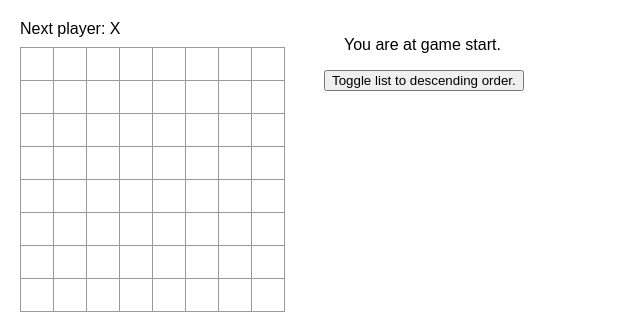
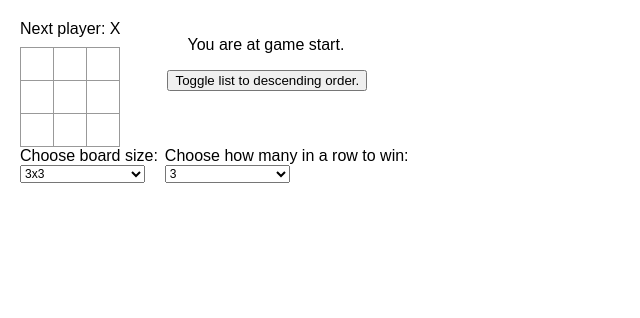
Before and after one commit to aidan-le-beard/React-Checkers, a React (Create React App) app in the folder my-app/: page / in a window 1280 px wide. Shown: the top 318 px of the page, without its empty margins (0-640 px from the left). Built offline with nearby package versions, Linux system fonts and the light colour scheme.

Commit message:
implement drop-down/select menu to change board size and how many Xs/Os in a row required to win

```diff
--- a/my-app/src/App.js
+++ b/my-app/src/App.js
@@ -1,7 +1,7 @@
 /// Ideas
 /// 1) DONE make winning calculation not hardcoded to adjust board size (3x3, 4x4, 8x8...)
 /// 2) DONE and adjust how many in a row to win (3, 4, 5) to not be hardcoded
-/// 3) add toggles (drop down list?) to adjust board size / how many in a row to win
+/// 3) DONE add toggles (drop down list?) to adjust board size / how many in a row to win
 /// 4) add co caro blocked rule?
 /// 5) DONE Display the location for each move in the format (row, col) in the move history list.
 /// 6) DONE When someone wins, highlight the X squares that caused the win
@@ -16,11 +16,11 @@ function Square({ value, onSquareClick, winningColor }) {
   return <button className="square" style={{ backgroundColor: winningColor }} onClick={onSquareClick}>{value}</button>
 }
 
-function Board({ xIsNext, squares, onPlay, rowColLength }) {
+function Board({ xIsNext, squares, onPlay, rowColLength, requiredToWin }) {
 
   function handleClick(i) {
 
-    if (squares[i] || calculateWinner(squares, rowColLength)) {
+    if (squares[i] || calculateWinner(squares, rowColLength, requiredToWin)) {
       return;
     }
 
@@ -34,13 +34,13 @@ function Board({ xIsNext, squares, onPlay, rowColLength }) {
     onPlay(nextSquares);
   }
 
-  const winner = calculateWinner(squares, rowColLength);
+  const winner = calculateWinner(squares, rowColLength, requiredToWin);
   let status;
   if (winner) {
     status = "Winner: " + squares[winner[0]];
 
     // Implement draw condition
-  } else if (!squares.includes(null)) {
+  } else if (!squares.includes(null) && rowColLength ** 2 == squares.length) {
     status = "The game is a draw.";
   } else {
     status = "Next player: " + (xIsNext ? "X" : "O");
@@ -86,11 +86,14 @@ function Board({ xIsNext, squares, onPlay, rowColLength }) {
 export default function Game() {
 
   // var for storing row/col length
-  let rowColLength = 8;
+  const [rowColLength, setRowColLength] = useState(3);
+  // var for storing how many Xs/Os in a row required to win
+  const [requiredToWin, setRequiredToWin] = useState(3);
   const [history, setHistory] = useState([Array(rowColLength ** 2).fill(null)]);
   const [currentMove, setCurrentMove] = useState(0);
   const xIsNext = currentMove % 2 === 0;
   const currentSquares = history[currentMove];
+  // var for changing order of moves to be ascending/descending
   const [descMovesList, setDescMovesList] = useState(0);
 
   function handlePlay(nextSquares) {
@@ -107,6 +110,16 @@ export default function Game() {
   // button function. Reverses the order of moves.
   function toggleSort() {
     setDescMovesList(!descMovesList)
+  }
+
+  // changes the board size
+  function changeBoardSize(value) {
+    setRowColLength(value);
+  }
+
+  // changes how many in a row to win
+  function changeReqToWin(value) {
+    setRequiredToWin(value);
   }
 
   const moves = history.map((squares, move) => {
@@ -152,9 +165,10 @@ export default function Game() {
   }
 
   return (
+    <>
       <div className="game">
         <div className="game-board">
-        <Board xIsNext={xIsNext} squares={currentSquares} onPlay={handlePlay} rowColLength={rowColLength} />
+          <Board xIsNext={xIsNext} squares={currentSquares} onPlay={handlePlay} rowColLength={rowColLength} requiredToWin={requiredToWin} />
         </div>
         <div className="game-info">
           {/* Reverse the order of the list if descending order, as well. */}
@@ -162,12 +176,54 @@ export default function Game() {
           <ul> <li style={{ listStyleType: "none" }} onClick={() => toggleSort()}><button>Toggle list to {descMovesList ? "ascending" : "descending"} order.</button> </li> </ul>
         </div>
       </div>
+      <div className="game">
+      <div>
+        <label for="rowColSelect">Choose board size:</label>
+        <select className="dropDown" id="rowColSelect" defaultValue={3} onChange={() => changeBoardSize(parseInt(rowColSelect.value))}>
+          <option value="3">3x3</option>
+          <option value="4">4x4</option>
+          <option value="5">5x5</option>
+          <option value="6">6x6</option>
+          <option value="7">7x7</option>
+          <option value="8">8x8</option>
+          <option value="9">9x9</option>
+          <option value="10">10x10</option>
+          <option value="11">11x11</option>
+          <option value="12">12x12</option>
+          <option value="13">13x13</option>
+          <option value="14">14x14</option>
+          <option value="15">15x15</option>
+          <option value="16">16x16</option>
+          <option value="17">17x17</option>
+          <option value="18">18x18</option>
+          <option value="19">19x19</option>
+          <option value="20">20x20</option>
+          <option value="21">21x21</option>
+          <option value="22">22x22</option>
+          <option value="23">23x23</option>
+          <option value="24">24x24</option>
+          <option value="25">25x25</option>
+        </select>
+      </div>
+      <div>
+        <label for="reqToWinSelect">Choose how many in a row to win:</label>
+        <select className="dropDown" id="reqToWinSelect" defaultValue={3} onChange={() => changeReqToWin(parseInt(reqToWinSelect.value))}>
+          <option value="3">3</option>
+          <option value="4">4</option>
+          <option value="5">5</option>
+          <option value="6">6</option>
+          <option value="6">7</option>
+          <option value="6">8</option>
+          <option value="6">9</option>
+          <option value="6">10</option>
+        </select>
+      </div>
+      </div>
+    </>
   );
 }
 
-function calculateWinner(squares, rowColLength) {
-  // number of Xs/Os in a row required to win
-  let requiredToWin = 5;
+function calculateWinner(squares, rowColLength, requiredToWin) {
   // array that holds the winning lines (array positions)
   const lines = [];
   // array that holds one specific line that can win
@@ -196,6 +252,7 @@ function calculateWinner(squares, rowColLength) {
   for (let i = 0; i < rowColLength ** 2; i += rowColLength) {
 
     winningLine.push(i);
+
 
     // push a winning line to array if the array size is equal to how many positions are required to win
     if (winningLine.length === requiredToWin) {
@@ -261,13 +318,14 @@ function calculateWinner(squares, rowColLength) {
     }
   }
 
+  console.log(lines);
+
   // check win condition
   let checkWinner = [];
   // fill checkWinner array with squares (X/O) values of possible winning lines
   for (let i = 0; i < lines.length; i++) {
     for (let j = 0; j < lines[i].length; j++) {
       if (squares[lines[i][j]]) {
-        console.log(lines[i]);
         checkWinner.push(squares[lines[i][j]]);
       }
     }
--- a/my-app/src/styles.css
+++ b/my-app/src/styles.css
@@ -80,11 +80,19 @@ body {
 .status {
   margin-bottom: 10px;
 }
+
 .game {
   display: flex;
   flex-direction: row;
+  gap: 7px;
 }
 
 .game-info {
   margin-left: 20px;
 }
+
+.dropDown {
+  width:125px;
+  display:block;
+  font-size:12px;
+}
```
Also changed, not shown: 1 other file (tests, documents, lock files or other folders). Lines whose indentation alone changed are shown as unchanged.
